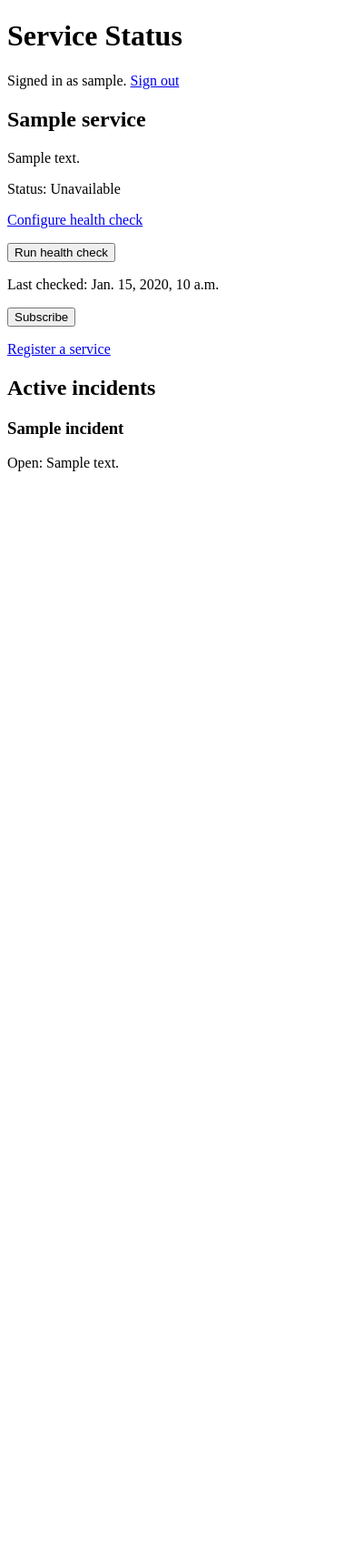
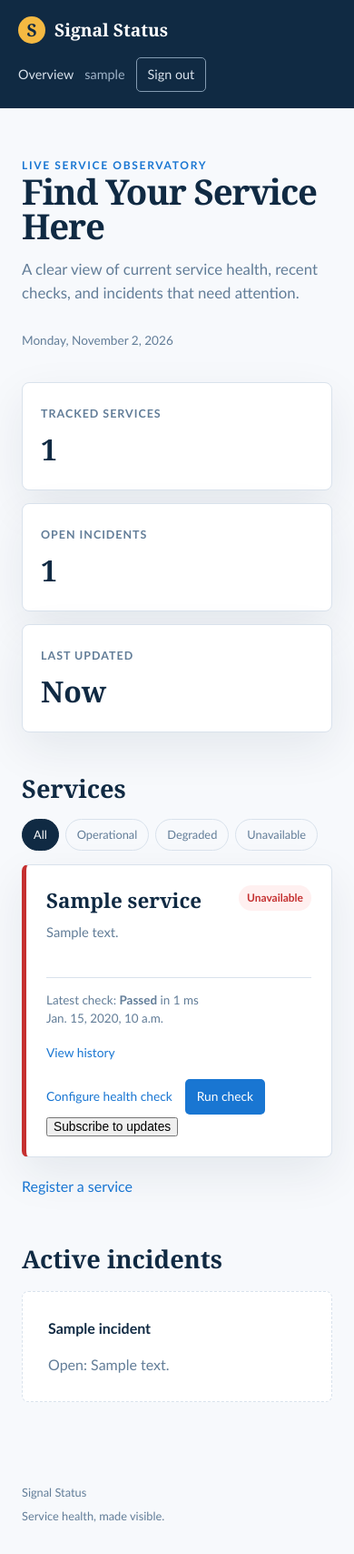
Before and after one commit to JMatt-06/service-status-and-incident-framework, a Django app: page / in a window 390 px wide. Shown: the whole page at 91% size. Before the commit the page ends 518 px from the top, so only its background shows below. Run offline with Django 5.2, Linux system fonts and the light colour scheme; a user stored in the database is signed in; tables that the repository leaves empty hold one stand-in row (values such as "Sample post").

Commit message:
website-page-health-history

```diff
--- /dev/null
+++ b/monitoring/static/monitoring/site.css
@@ -0,0 +1,129 @@
+:root {
+    --ink: #102a43;
+    --muted: #627d98;
+    --paper: #f7f9fc;
+    --panel: #ffffff;
+    --line: #d9e2ec;
+    --blue: #1976d2;
+    --blue-soft: #e7f1fb;
+    --green: #16845b;
+    --green-soft: #e4f6ed;
+    --amber: #b7791f;
+    --amber-soft: #fff5dc;
+    --red: #c53030;
+    --red-soft: #fff0f0;
+    --shadow: 0 18px 50px rgba(16, 42, 67, 0.08);
+}
+
+* { box-sizing: border-box; }
+
+body {
+    margin: 0;
+    color: var(--ink);
+    background: var(--paper);
+    font-family: "Trebuchet MS", "Segoe UI", sans-serif;
+    line-height: 1.5;
+}
+
+a { color: var(--blue); text-decoration: none; }
+a:hover { text-decoration: underline; }
+
+.site-shell { min-height: 100vh; }
+.topbar {
+    align-items: center;
+    background: var(--ink);
+    color: #fff;
+    display: flex;
+    justify-content: space-between;
+    padding: 18px clamp(20px, 5vw, 72px);
+}
+.brand, .topnav { align-items: center; display: flex; }
+.brand { color: #fff; font-family: Georgia, serif; font-size: 1.2rem; font-weight: 700; gap: 10px; }
+.brand:hover { text-decoration: none; }
+.brand-mark { align-items: center; background: #f4b942; border-radius: 50%; color: var(--ink); display: inline-flex; height: 30px; justify-content: center; width: 30px; }
+.topnav { gap: 20px; font-size: .9rem; }
+.topnav a { color: #d9e2ec; }
+.nav-form { margin: 0; }
+.topnav .nav-action { background: transparent; color: #d9e2ec; cursor: pointer; font: inherit; }
+.topnav .nav-action { border: 1px solid #829ab1; border-radius: 5px; padding: 7px 12px; }
+.signed-in { color: #9fb3c8; }
+
+.page { margin: 0 auto; max-width: 1180px; padding: 54px 24px 70px; }
+.eyebrow { color: var(--blue); font-size: .75rem; font-weight: 700; letter-spacing: .14em; text-transform: uppercase; }
+.hero { align-items: end; display: flex; gap: 30px; justify-content: space-between; margin-bottom: 36px; }
+h1, h2, h3 { margin: 0; }
+h1 { font-family: Georgia, serif; font-size: clamp(2.4rem, 5vw, 4.5rem); letter-spacing: -.03em; line-height: 1; max-width: 700px; }
+.hero-copy { color: var(--muted); font-size: 1.05rem; margin: 16px 0 0; max-width: 620px; }
+.hero-date { color: var(--muted); font-size: .85rem; text-align: right; white-space: nowrap; }
+
+.summary-grid { display: grid; gap: 14px; grid-template-columns: repeat(3, 1fr); margin-bottom: 42px; }
+.summary-card { background: var(--panel); border: 1px solid var(--line); border-radius: 8px; box-shadow: var(--shadow); padding: 20px; }
+.summary-label { color: var(--muted); font-size: .78rem; font-weight: 700; letter-spacing: .08em; text-transform: uppercase; }
+.summary-value { display: block; font-family: Georgia, serif; font-size: 2rem; margin-top: 5px; }
+
+.section-heading { align-items: center; display: flex; justify-content: space-between; margin-bottom: 15px; }
+.section-heading h2 { font-family: Georgia, serif; font-size: 1.7rem; }
+.filters { display: flex; gap: 7px; }
+.filter-button { background: transparent; border: 1px solid var(--line); border-radius: 999px; color: var(--muted); cursor: pointer; font: inherit; font-size: .8rem; padding: 7px 12px; }
+.filter-button.is-active, .filter-button:hover { background: var(--ink); border-color: var(--ink); color: #fff; }
+.service-grid { display: grid; gap: 16px; grid-template-columns: repeat(auto-fit, minmax(280px, 1fr)); }
+.service-card { background: var(--panel); border: 1px solid var(--line); border-left: 5px solid var(--green); border-radius: 7px; box-shadow: var(--shadow); padding: 22px; }
+.service-card[data-status="degraded"] { border-left-color: var(--amber); }
+.service-card[data-status="unavailable"] { border-left-color: var(--red); }
+.card-heading { align-items: start; display: flex; gap: 12px; justify-content: space-between; }
+.card-heading h3 { font-family: Georgia, serif; font-size: 1.4rem; }
+.service-description { color: var(--muted); font-size: .92rem; margin: 6px 0 20px; min-height: 2.8em; }
+.status-pill { border-radius: 999px; display: inline-block; font-size: .75rem; font-weight: 700; padding: 5px 9px; white-space: nowrap; }
+.status-pill.operational, .result-pass { background: var(--green-soft); color: var(--green); }
+.status-pill.degraded { background: var(--amber-soft); color: var(--amber); }
+.status-pill.unavailable, .result-fail { background: var(--red-soft); color: var(--red); }
+.check-meta { border-top: 1px solid var(--line); color: var(--muted); font-size: .84rem; padding-top: 14px; }
+.card-actions { align-items: center; display: flex; gap: 14px; margin-top: 18px; }
+.button { background: var(--blue); border: 0; border-radius: 5px; color: #fff; cursor: pointer; font: inherit; font-size: .86rem; padding: 9px 13px; }
+.button:hover { background: #125da5; }
+.text-link { font-size: .86rem; }
+.empty-state, .incident-list { background: var(--panel); border: 1px dashed var(--line); border-radius: 7px; padding: 28px; }
+.empty-state { color: var(--muted); }
+.incidents { margin-top: 48px; }
+.incident-list { display: grid; gap: 18px; }
+.incident-list article + article { border-top: 1px solid var(--line); padding-top: 18px; }
+.incident-list h3 { font-size: 1rem; }
+.incident-list p { color: var(--muted); margin-bottom: 0; }
+.management-link { display: inline-block; margin-top: 20px; }
+.footer { color: var(--muted); display: flex; font-size: .8rem; justify-content: space-between; margin: 0 auto; max-width: 1180px; padding: 20px 24px 32px; }
+
+.history-header { align-items: end; display: flex; justify-content: space-between; margin-bottom: 34px; }
+.history-header h1 { font-size: clamp(2.2rem, 5vw, 4rem); }
+.back-link { font-size: .88rem; }
+.history-table-wrap { background: var(--panel); border: 1px solid var(--line); border-radius: 8px; box-shadow: var(--shadow); overflow-x: auto; }
+table { border-collapse: collapse; min-width: 680px; width: 100%; }
+th, td { padding: 16px 18px; text-align: left; }
+th { background: var(--blue-soft); color: var(--muted); font-size: .74rem; letter-spacing: .08em; text-transform: uppercase; }
+td { border-top: 1px solid var(--line); font-size: .9rem; }
+.result-badge { border-radius: 999px; display: inline-block; font-size: .75rem; font-weight: 700; padding: 5px 9px; }
+.no-results { color: var(--muted); padding: 32px; }
+
+.form-page { align-items: center; display: flex; justify-content: center; min-height: calc(100vh - 180px); }
+.form-panel { background: var(--panel); border: 1px solid var(--line); border-radius: 8px; box-shadow: var(--shadow); max-width: 470px; padding: 38px; width: 100%; }
+.form-panel-wide { max-width: 650px; }
+.form-panel h1 { font-size: clamp(2.2rem, 5vw, 3.5rem); margin-top: 6px; }
+.form-intro { color: var(--muted); margin: 12px 0 28px; }
+.form-panel form p { margin: 0 0 17px; }
+.form-panel label { display: block; font-size: .82rem; font-weight: 700; margin-bottom: 6px; }
+.form-panel input:not([type="checkbox"]), .form-panel select, .form-panel textarea { background: #fbfcfe; border: 1px solid var(--line); border-radius: 4px; color: var(--ink); font: inherit; padding: 10px 11px; width: 100%; }
+.form-panel input:focus, .form-panel select:focus, .form-panel textarea:focus { border-color: var(--blue); box-shadow: 0 0 0 3px var(--blue-soft); outline: none; }
+.form-panel textarea { min-height: 100px; resize: vertical; }
+.form-panel ul { color: var(--muted); font-size: .8rem; margin: 6px 0 0; padding-left: 18px; }
+.errorlist { color: var(--red) !important; font-size: .8rem; list-style: none; margin: 5px 0 0 !important; padding: 0 !important; }
+.form-submit { margin-top: 5px; width: 100%; }
+.form-footer { border-top: 1px solid var(--line); color: var(--muted); font-size: .88rem; margin: 26px 0 0 !important; padding-top: 20px; }
+.form-back { display: inline-block; font-size: .88rem; margin-top: 21px; }
+
+@media (max-width: 680px) {
+    .topbar, .hero, .section-heading, .history-header { align-items: start; flex-direction: column; }
+    .topnav { flex-wrap: wrap; gap: 12px; margin-top: 15px; }
+    .hero-date { text-align: left; }
+    .summary-grid { grid-template-columns: 1fr; }
+    .filters { flex-wrap: wrap; margin-top: 12px; }
+    .footer { flex-direction: column; gap: 6px; }
+}
--- /dev/null
+++ b/monitoring/static/monitoring/site.js
@@ -0,0 +1,21 @@
+document.addEventListener("DOMContentLoaded", () => {
+    const buttons = document.querySelectorAll("[data-filter]");
+    const cards = document.querySelectorAll("[data-service-card]");
+
+    buttons.forEach((button) => {
+        button.addEventListener("click", () => {
+            const filter = button.dataset.filter;
+            buttons.forEach((item) => item.classList.toggle("is-active", item === button));
+            cards.forEach((card) => {
+                card.hidden = filter !== "all" && card.dataset.status !== filter;
+            });
+        });
+    });
+
+    const dateNode = document.querySelector("[data-local-date]");
+    if (dateNode) {
+        dateNode.textContent = new Intl.DateTimeFormat(undefined, {
+            dateStyle: "full",
+        }).format(new Date());
+    }
+});
--- a/monitoring/urls.py
+++ b/monitoring/urls.py
@@ -5,6 +5,11 @@ from . import views
 urlpatterns = [
     path("", views.status_page, name="status"),
     path("health/", views.health, name="health"),
+    path(
+        "services/<slug:service_slug>/history/",
+        views.health_history,
+        name="health-history",
+    ),
     path("accounts/create/", views.account_create, name="account-create"),
     path("services/new/", views.service_create, name="service-create"),
     path(
--- a/monitoring/views.py
+++ b/monitoring/views.py
@@ -1,11 +1,12 @@
 from django.contrib.auth import login
 from django.contrib.auth.decorators import login_required, user_passes_test
 from django.contrib.auth.models import Group
+from django.db.models import Prefetch
 from django.http import HttpResponseForbidden, JsonResponse
 from django.shortcuts import get_object_or_404, redirect, render
 
 from .forms import AccountCreationForm, HealthCheckForm, IncidentForm, ServiceForm
-from .models import Incident, Service, Subscription
+from .models import HealthCheckResult, Incident, Service, Subscription
 from .permissions import can_manage_service, is_service_owner
 
 
@@ -17,14 +18,38 @@ def status_page(request):
     active_incidents = Incident.objects.exclude(
         status=Incident.Status.CLOSED
     ).prefetch_related("affected_services")
+    recent_results = HealthCheckResult.objects.order_by("-checked_at")[:1]
     return render(
         request,
         "monitoring/status.html",
         {
-            "services": Service.objects.all(),
+            "services": Service.objects.select_related("health_check").prefetch_related(
+                Prefetch(
+                    "health_check__results",
+                    queryset=recent_results,
+                    to_attr="recent_results",
+                )
+            ),
             "active_incidents": active_incidents,
             "can_register_service": is_service_owner(request.user),
         },
+    )
+
+
+def health_history(request, service_slug):
+    service = get_object_or_404(
+        Service.objects.select_related("health_check"), slug=service_slug
+    )
+    health_check = getattr(service, "health_check", None)
+    results = (
+        health_check.results.all()
+        if health_check is not None
+        else HealthCheckResult.objects.none()
+    )
+    return render(
+        request,
+        "monitoring/history.html",
+        {"service": service, "results": results},
     )
 
 
--- /dev/null
+++ b/templates/monitoring/base.html
@@ -0,0 +1,42 @@
+{% load static %}
+<!doctype html>
+<html lang="en">
+<head>
+    <meta charset="utf-8">
+    <meta name="viewport" content="width=device-width, initial-scale=1">
+    <meta name="theme-color" content="#102a43">
+    <title>{% block title %}Signal Status{% endblock %}</title>
+    <link rel="stylesheet" href="{% static 'monitoring/site.css' %}">
+    {% block extra_head %}{% endblock %}
+</head>
+<body>
+    <div class="site-shell">
+        <header class="topbar">
+            <a class="brand" href="{% url 'status' %}">
+                <span class="brand-mark" aria-hidden="true">S</span>
+                <span>Signal Status</span>
+            </a>
+            <nav class="topnav" aria-label="Primary navigation">
+                <a href="{% url 'status' %}">Overview</a>
+                {% if user.is_authenticated %}
+                    <span class="signed-in">{{ user.username }}</span>
+                    <form class="nav-form" method="post" action="{% url 'logout' %}">
+                        {% csrf_token %}
+                        <button class="nav-action" type="submit">Sign out</button>
+                    </form>
+                {% else %}
+                    <a href="{% url 'login' %}">Sign in</a>
+                    <a class="nav-action" href="{% url 'account-create' %}">Create account</a>
+                {% endif %}
+            </nav>
+        </header>
+        {% block content %}{% endblock %}
+        <footer class="footer">
+            <span>Signal Status</span>
+            <span>Service health, made visible.</span>
+        </footer>
+    </div>
+    <script src="{% static 'monitoring/site.js' %}"></script>
+    {% block extra_scripts %}{% endblock %}
+</body>
+</html>
--- a/templates/monitoring/status.html
+++ b/templates/monitoring/status.html
@@ -1,54 +1,105 @@
-<!doctype html>
-<html lang="en">
-<head>
-    <meta charset="utf-8">
-    <meta name="viewport" content="width=device-width, initial-scale=1">
-    <title>Service Status</title>
-</head>
-<body>
-    <main>
-        <h1>Service Status</h1>
-        {% if user.is_authenticated %}
-            <p>Signed in as {{ user.username }}. <a href="{% url 'logout' %}">Sign out</a></p>
+{% extends "monitoring/base.html" %}
+
+{% block content %}
+    <main class="page">
+        <section class="hero">
+            <div>
+                <div class="eyebrow">Live service observatory</div>
+                <h1>Find Your Service Here</h1>
+                <p class="hero-copy">A clear view of current service health, recent checks, and incidents that need attention.</p>
+            </div>
+            <div class="hero-date" data-local-date>Today</div>
+        </section>
+
+        <section class="summary-grid" aria-label="Status summary">
+            <div class="summary-card">
+                <span class="summary-label">Tracked services</span>
+                <strong class="summary-value">{{ services|length }}</strong>
+            </div>
+            <div class="summary-card">
+                <span class="summary-label">Open incidents</span>
+                <strong class="summary-value">{{ active_incidents|length }}</strong>
+            </div>
+            <div class="summary-card">
+                <span class="summary-label">Last updated</span>
+                <strong class="summary-value">Now</strong>
+            </div>
+        </section>
+
+        <section aria-labelledby="services-heading">
+            <div class="section-heading">
+                <h2 id="services-heading">Services</h2>
+                <div class="filters" aria-label="Filter services">
+                    <button class="filter-button is-active" type="button" data-filter="all">All</button>
+                    <button class="filter-button" type="button" data-filter="operational">Operational</button>
+                    <button class="filter-button" type="button" data-filter="degraded">Degraded</button>
+                    <button class="filter-button" type="button" data-filter="unavailable">Unavailable</button>
+                </div>
+            </div>
+        {% for service in services %}
+            <article class="service-card" data-service-card data-status="{{ service.status }}">
+                <div class="card-heading">
+                    <h3>{{ service.name }}</h3>
+                    <span class="status-pill {{ service.status }}">{{ service.get_status_display }}</span>
+                </div>
+                <p class="service-description">{{ service.description|default:"No description provided." }}</p>
+                {% if service.health_check %}
+                    {% with latest_result=service.health_check.recent_results.0 %}
+                        {% if latest_result %}
+                            <p class="check-meta">
+                                Latest check: <strong>{% if latest_result.succeeded %}Passed{% else %}Failed{% endif %}</strong>
+                                {% if latest_result.response_time_ms %}
+                                    in {{ latest_result.response_time_ms }} ms
+                                {% endif %}
+                                <br>{{ latest_result.checked_at }}
+                            </p>
                         {% else %}
-            <p><a href="{% url 'login' %}">Sign in</a> or <a href="{% url 'account-create' %}">Create an account</a></p>
+                            <p class="check-meta">Health check configured, but no result is recorded yet.</p>
                         {% endif %}
-        {% for service in services %}
-            <article>
-                <h2>{{ service.name }}</h2>
-                <p>{{ service.description }}</p>
-                <p>Status: {{ service.get_status_display }}</p>
+                    {% endwith %}
+                    <div class="card-actions">
+                        <a class="text-link" href="{% url 'health-history' service.slug %}">View history</a>
+                    </div>
+                {% else %}
+                    <p class="check-meta">No health check configured.</p>
+                    <div class="card-actions">
+                        <span class="text-link">Monitoring not active</span>
+                    </div>
+                {% endif %}
                 {% if user.is_authenticated and user == service.owner or user.is_superuser %}
-                    <p><a href="{% url 'health-check-configure' service.id %}">Configure health check</a></p>
+                    <div class="card-actions">
+                        <a class="text-link" href="{% url 'health-check-configure' service.id %}">Configure health check</a>
                     {% if service.health_check %}
                         <form method="post" action="{% url 'health-check-run' service.id %}">
                             {% csrf_token %}
-                            <button type="submit">Run health check</button>
+                            <button class="button" type="submit">Run check</button>
                         </form>
-                        {% if service.health_check.last_run_at %}
-                            <p>Last checked: {{ service.health_check.last_run_at }}</p>
                     {% endif %}
-                    {% endif %}
+                    </div>
                 {% endif %}
                 {% if user.is_authenticated %}
                     <form method="post" action="{% url 'subscribe' service.id %}">
                         {% csrf_token %}
-                        <button type="submit">Subscribe</button>
+                        <button class="text-link" type="submit">Subscribe to updates</button>
                     </form>
                 {% endif %}
             </article>
         {% empty %}
-            <p>No services have been registered.</p>
+            <p class="empty-state">No services have been registered.</p>
         {% endfor %}
+        </section>
         {% if can_register_service %}
-            <p><a href="{% url 'service-create' %}">Register a service</a></p>
+            <a class="management-link" href="{% url 'service-create' %}">Register a service</a>
         {% endif %}
-        <h2>Active incidents</h2>
+        <section class="incidents" aria-labelledby="incidents-heading">
+            <div class="section-heading"><h2 id="incidents-heading">Active incidents</h2></div>
+            <div class="incident-list">
                 {% for incident in active_incidents %}
                     <article><h3>{{ incident.title }}</h3><p>{{ incident.get_status_display }}: {{ incident.description }}</p></article>
                 {% empty %}
                     <p>No active incidents.</p>
                 {% endfor %}
+            </div>
+        </section>
     </main>
-</body>
-</html>
+{% endblock %}
```
Also changed, not shown: monitoring/tests.py (+36 -0 lines), templates/monitoring/form.html (+14 -10 lines), templates/monitoring/history.html (added, +49 -0 lines), templates/registration/account_create.html (+14 -10 lines), templates/registration/login.html (+15 -10 lines), 1 other file. Lines whose indentation alone changed are shown as unchanged.
